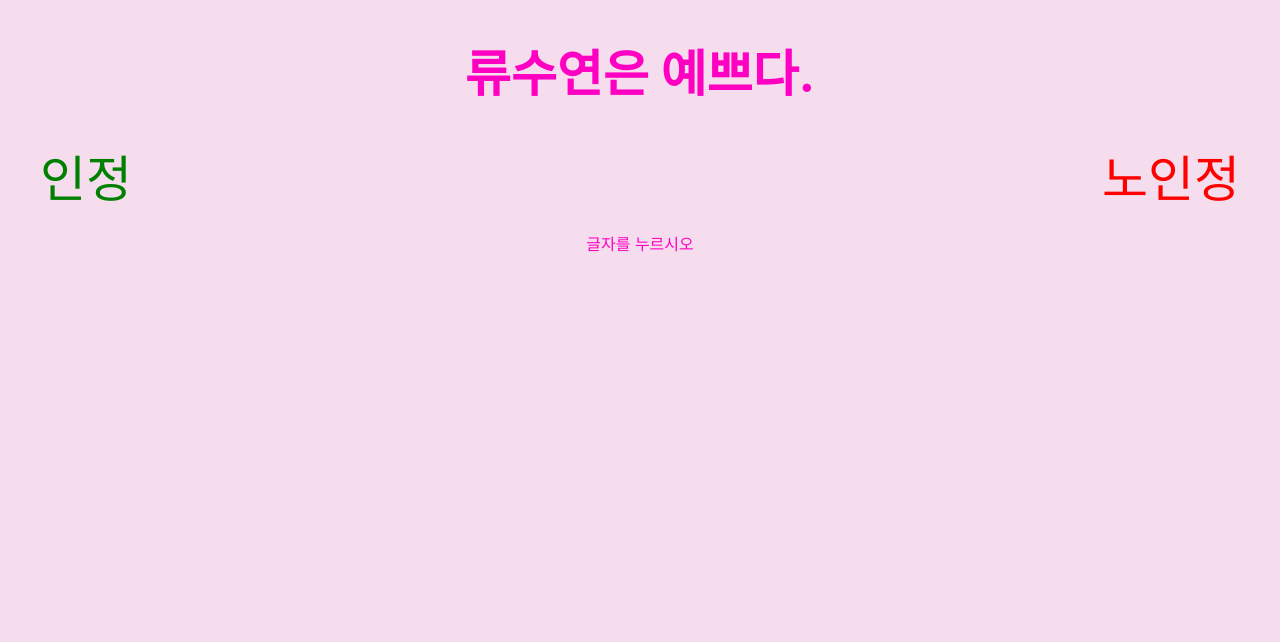
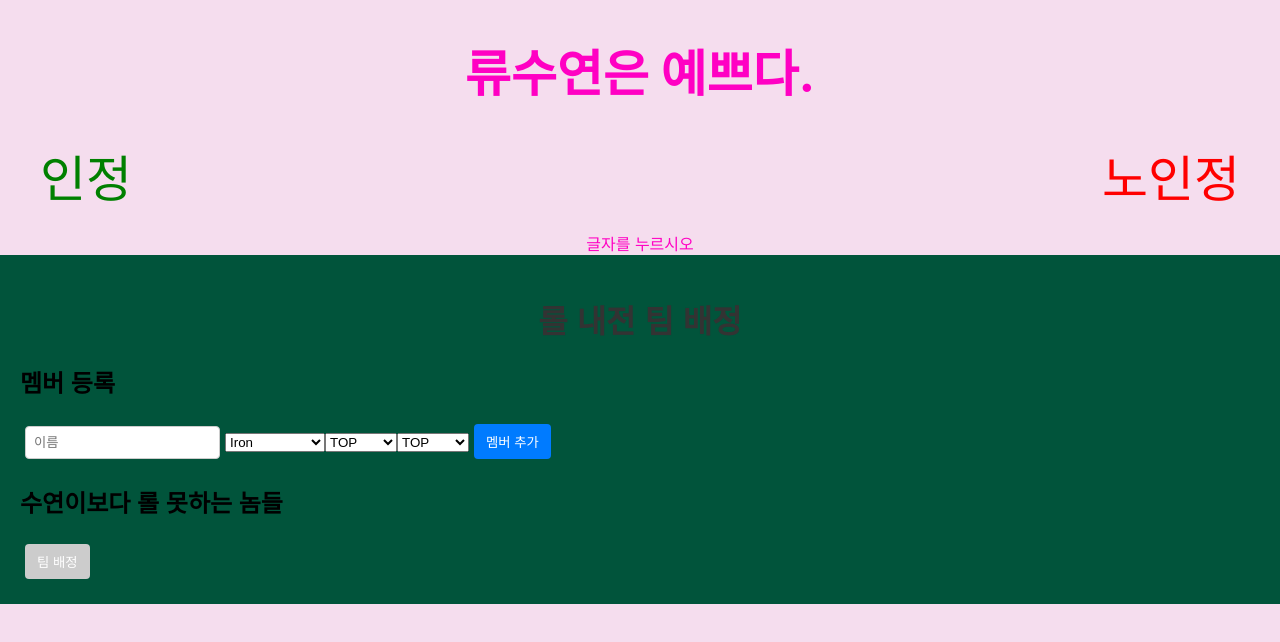
Before and after one commit to RyuSueYeon/tlqkf, a React (Create React App) app: page / in a window 1280 px wide. Shown: the top 642 px of the page. Built offline with nearby package versions, Linux system fonts and the light colour scheme.

Commit message:
내전 팀 배정

```diff
--- a/src/LoLTeam.css
+++ b/src/LoLTeam.css
@@ -0,0 +1,59 @@
+.lol-team {
+  font-family: Arial, sans-serif;
+  padding: 20px;
+  background-color: #01543b;
+  color: "white";
+}
+
+.lol-team h1 {
+  text-align: center;
+  color: #333;
+}
+
+.lol-team input[type="text"],
+.lol-team input[type="number"] {
+  margin: 5px;
+  padding: 8px;
+  border: 1px solid #ccc;
+  border-radius: 4px;
+}
+
+.lol-team label {
+  margin-left: 10px;
+}
+
+.lol-team button {
+  margin: 5px;
+  padding: 8px 12px;
+  background-color: #007bff;
+  color: white;
+  border: none;
+  border-radius: 4px;
+  cursor: pointer;
+}
+
+.lol-team button:disabled {
+  background-color: #ccc;
+  cursor: not-allowed;
+}
+
+.lol-team .team-list {
+  margin-top: 20px;
+}
+
+.lol-team .team-list h2 {
+  color: #007bff;
+}
+
+.lol-team .team-list ul {
+  list-style-type: none;
+  padding: 0;
+}
+
+.lol-team .team-list li {
+  margin: 5px 0;
+  padding: 8px;
+  background-color: #f8f9fa;
+  border: 1px solid #ddd;
+  border-radius: 4px;
+}
--- a/src/LoLTeam.js
+++ b/src/LoLTeam.js
@@ -1,19 +1,140 @@
 /* eslint-disable */
 
-import blogTitle from './logo.svg';
+import React, { useState } from 'react';
 import './LoLTeam.css';
-import React, { useState } from 'react';
 
 function LoLTeam() {
+  // 등록된 모든 멤버를 저장하는 상태
+  const [members, setMembers] = useState([]);
+  // 팀 배정을 위해 선택된 멤버를 저장하는 상태
+  const [selectedMembers, setSelectedMembers] = useState([]);
+  // 배정된 팀 정보를 저장하는 상태
+  const [teams, setTeams] = useState(null);
 
+  // 선택 가능한 포지션과 티어 목록
+  const positions = ['TOP', 'JUG', 'MID', 'ADC', 'SUB', '상관없음'];
+  const TIERS = ['Iron', 'Bronze', 'Silver', 'Gold', 'Platinum', 'Diamond', 'Master', 'Grandmaster', 'Challenger'];
+
+  // 새로운 멤버를 추가하는 함수
+  const addMember = (name, tier, position1, position2) => {
+    setMembers([...members, { name, tier, position1, position2 }]);
+  };
+
+  // 선택된 멤버를 기반으로 팀을 배정하는 함수
+  const assignTeams = () => {
+    // 등록된 멤버 중 선택된 멤버를 찾음
+    const players = selectedMembers.map((name) => members.find((m) => m.name === name));
+
+    // 티어를 기준으로 멤버를 정렬 (TIERS 배열을 사용하여 순위 비교)
+    players.sort((a, b) => TIERS.indexOf(b.tier) - TIERS.indexOf(a.tier));
+
+    const team1 = [];
+    const team2 = [];
+
+    // 멤버를 번갈아가며 team1과 team2에 배정
+    players.forEach((player, index) => {
+      if (index % 2 === 0) {
+        team1.push(player);
+      } else {
+        team2.push(player);
+      }
+    });
+
+    // 배정된 팀 정보를 상태에 저장
+    setTeams({ team1, team2 });
+  };
 
   return (
-    <div className="LoLTeam">
+    <div className="lol-team">
+      <h1>롤 내전 팀 배정</h1>
 
+      {/* 새로운 멤버를 등록하는 폼 */}
+      <h2>멤버 등록</h2>
+      <form
+        onSubmit={(e) => {
+          e.preventDefault();
+          const form = e.target;
+          const name = form.name.value;
+          const tier = form.tier.value;
+          const position1 = form.position1.value;
+          const position2 = form.position2.value;
+          addMember(name, tier, position1, position2);
+          form.reset();
+        }}
+      >
+        <input type="text" name="name" placeholder="이름" required />
+        <select name="tier" required>
+          {TIERS.map((tier) => (
+            <option key={tier} value={tier}>
+              {tier}
+            </option>
+          ))}
+        </select>
+        <select name="position1" required>
+          {positions.map((pos) => (
+            <option key={pos} value={pos}>
+              {pos}
+            </option>
+          ))}
+        </select>
+        <select name="position2" required>
+          {positions.map((pos) => (
+            <option key={pos} value={pos}>
+              {pos}
+            </option>
+          ))}
+        </select>
+        <button type="submit">멤버 추가</button>
+      </form>
 
+      {/* 등록된 멤버 목록과 체크박스를 통한 선택 */}
+      <h2>수연이보다 롤 못하는 놈들</h2>
+      <ul>
+        {members.map((member) => (
+          <li key={member.name}>
+            <label>
+              <input
+                type="checkbox"
+                checked={selectedMembers.includes(member.name)}
+                onChange={(e) => {
+                  if (e.target.checked) {
+                    setSelectedMembers([...selectedMembers, member.name]);
+                  } else {
+                    setSelectedMembers(selectedMembers.filter((name) => name !== member.name));
+                  }
+                }}
+              />
+              {member.name} - 티어: {member.tier} - 포지션: {member.position1}, {member.position2}
+            </label>
+          </li>
+        ))}
+      </ul>
+
+      {/* 팀 배정 버튼 (10명이 선택된 경우에만 활성화) */}
+      <button onClick={assignTeams} disabled={selectedMembers.length !== 10}>
+        팀 배정
+      </button>
+
+      {/* 배정된 팀을 화면에 표시 */}
+      {teams && (
+        <div>
+          <h2>팀 1 (레드)</h2>
+          <ul>
+            {teams.team1.map((member) => (
+              <li key={member.name}>{member.name} - 티어: {member.tier}</li>
+            ))}
+          </ul>
+
+          <h2>팀 2 (블루)</h2>
+          <ul>
+            {teams.team2.map((member) => (
+              <li key={member.name}>{member.name} - 티어: {member.tier}</li>
+            ))}
+          </ul>
+        </div>
+      )}
     </div>
   );
 }
 
-
 export default LoLTeam;
```
